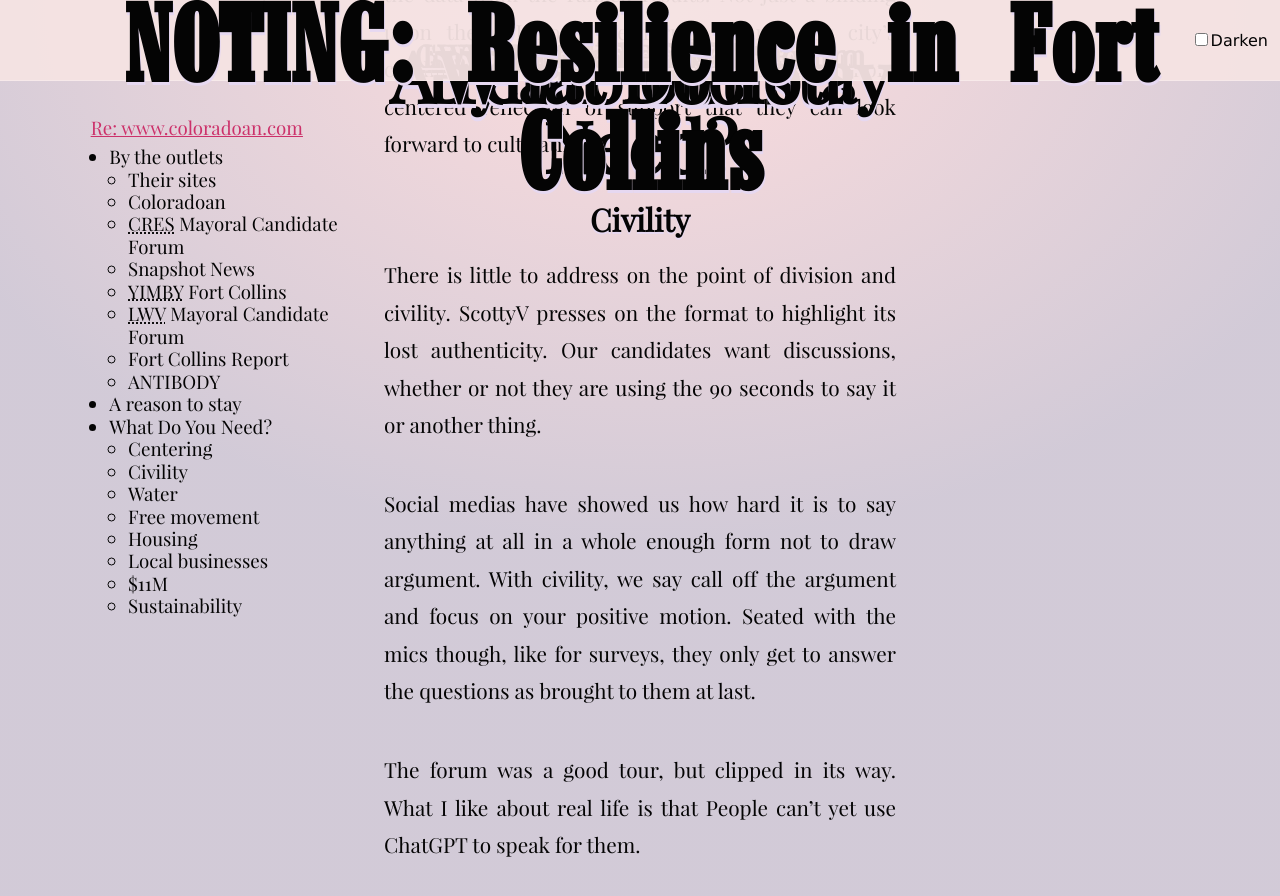
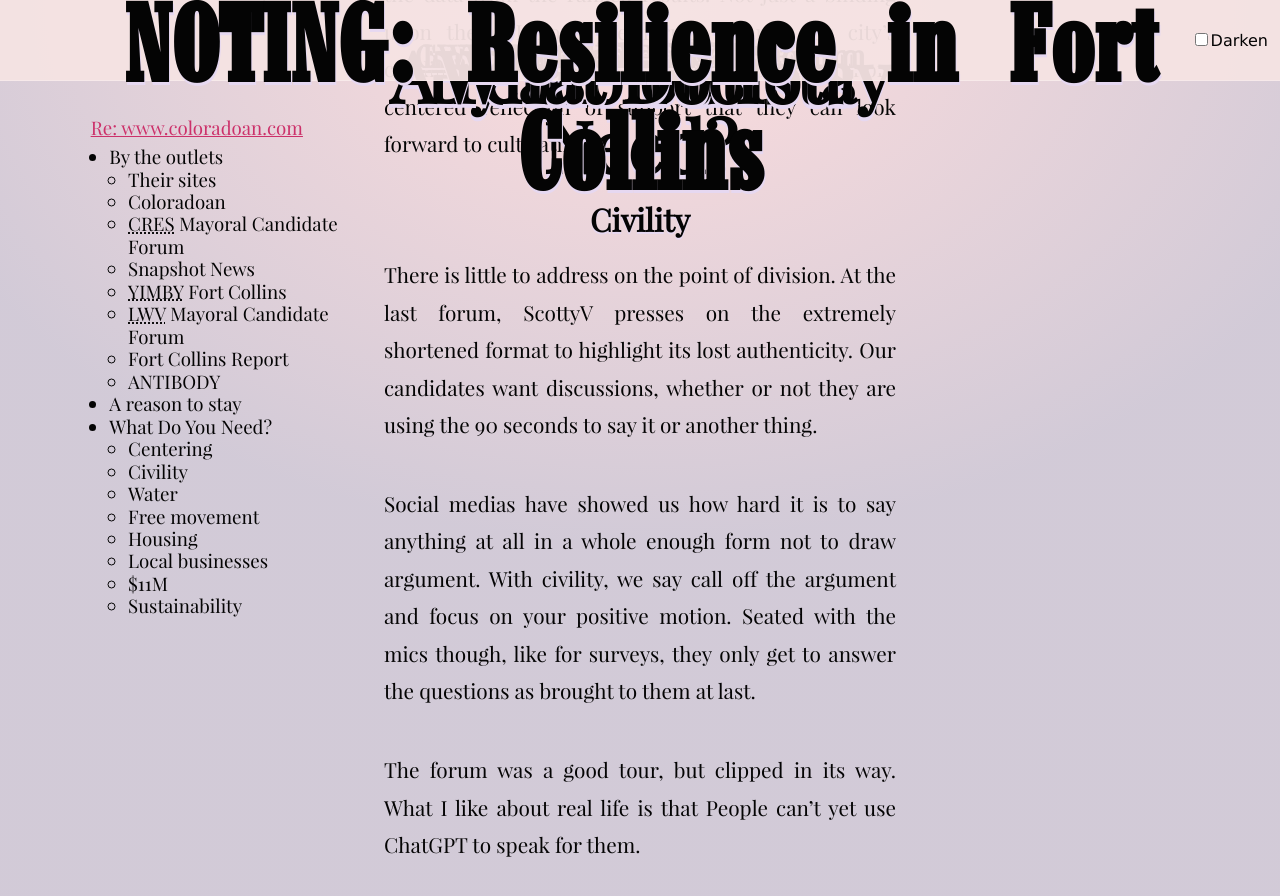
Before and after one commit to tiliv/antibody, a Jekyll site: the page built from docs/journal/autumn-ryan-Resilience-in-Fort-Collins/index.md, in a window 1280 px wide and 900 px high, scrolled down 16532 px. Shown: the top 896 px of the window. Built offline with Jekyll 4.4.1, drawn with Linux system fonts in a browser that asks for light colours.

Commit message:
Adjust wording
This was original meant for a piece that used the LWV forum as primary evidence, but no longer.

```diff
--- a/docs/journal/autumn-ryan-Resilience-in-Fort-Collins/index.md
+++ b/docs/journal/autumn-ryan-Resilience-in-Fort-Collins/index.md
@@ -244,7 +244,7 @@ What I think will be truly centering in Fort Collins is the data from the ranked
 
 #### Civility
 
-There is little to address on the point of division and civility. ScottyV presses on the format to highlight its lost authenticity. Our candidates want discussions, whether or not they are using the 90 seconds to say it or another thing.
+There is little to address on the point of division. At the last forum, ScottyV presses on the extremely shortened format to highlight its lost authenticity. Our candidates want discussions, whether or not they are using the 90 seconds to say it or another thing.
 
 Social medias have showed us how hard it is to say anything at all in a whole enough form not to draw argument. With civility, we say call off the argument and focus on your positive motion. Seated with the mics though, like for surveys, they only get to answer the questions as brought to them at last.
 
```
